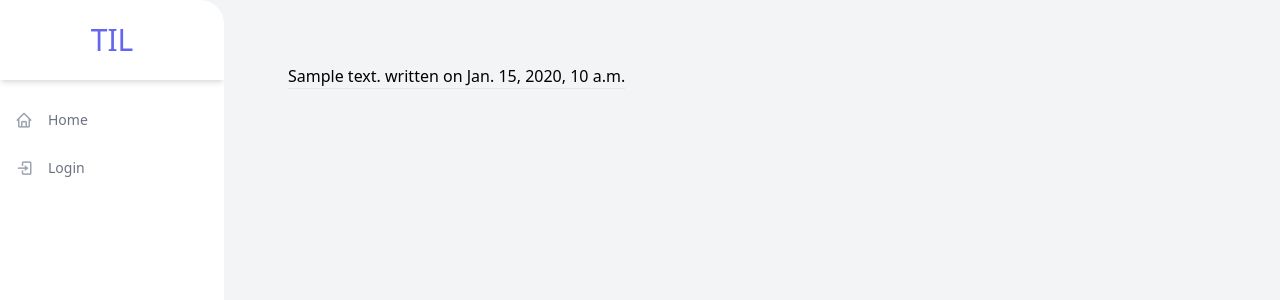
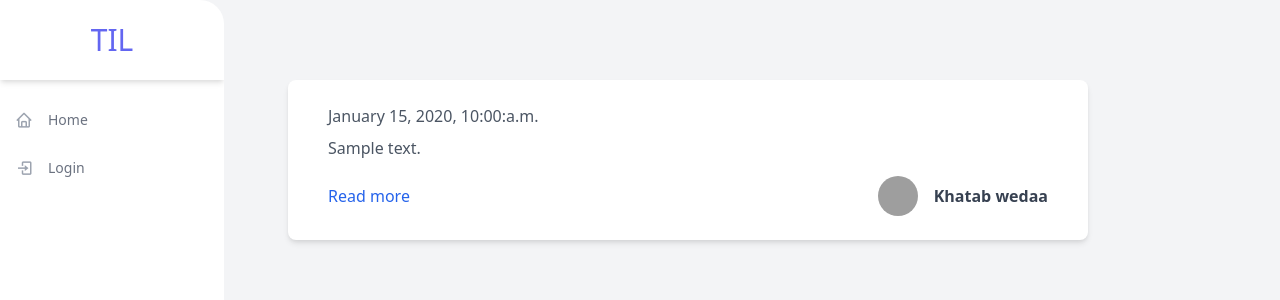
Before and after one commit to KalobTaulien/django-201, a Django app: page / in a window 1280 px wide. Shown: the top 300 px of the page. Run offline with Django 3.2, Linux system fonts and the light colour scheme; tables that the repository leaves empty hold one stand-in row (values such as "Sample post"); grey boxes are pictures that could not be loaded.

Commit message:
18. Making posts look nice with Tailwind CSS

```diff
--- a/feed/templates/feed/homepage.html
+++ b/feed/templates/feed/homepage.html
@@ -4,7 +4,36 @@
 
 {% block body %}
     {% for post in posts %}
-        {{ post.text }} written on {{ post.date }}
-        <hr>
+
+
+    <!-- component is from https://tailwindcomponents.com/component/post-artical -->
+    <div class="max-w-4xl px-10 my-4 py-6 bg-white rounded-lg shadow-md" style='width: 50rem'>
+        <div class="flex justify-between items-center">
+            <span class="font-light text-gray-600">{{ post.date|date:"F j, Y, g:i:a" }}</span>
+            {% comment %} <a class="px-2 py-1 bg-gray-600 text-gray-100 font-bold rounded hover:bg-gray-500" href="#">Design</a> {% endcomment %}
+        </div>
+        <div class="mt-2">
+            <p class="mt-2 text-gray-600">{{ post.text }}</p>
+        </div>
+        <div class="flex justify-between items-center mt-4">
+            <a class="text-blue-600 hover:underline" href="#">
+                {# TODO Add a detail url #}
+                Read more
+            </a>
+            <div>
+                {# TODO: User needs a link to their bio and a photo and a thumbnail and a name #}
+                <a class="flex items-center" href="#">
+                    <img class="mx-4 w-10 h-10 object-cover rounded-full hidden sm:block" src="https://images.unsplash.com/photo-1502980426475-b83966705988?ixlib=rb-1.2.1&ixid=eyJhcHBfaWQiOjEyMDd9&auto=format&fit=crop&w=373&q=80" alt="avatar">
+                    <h1 class="text-gray-700 font-bold">Khatab wedaa</h1>
+                </a>
+            </div>
+        </div>
+    </div>
+
+
+
+
+
+
     {% endfor %}
 {% endblock %}
```
